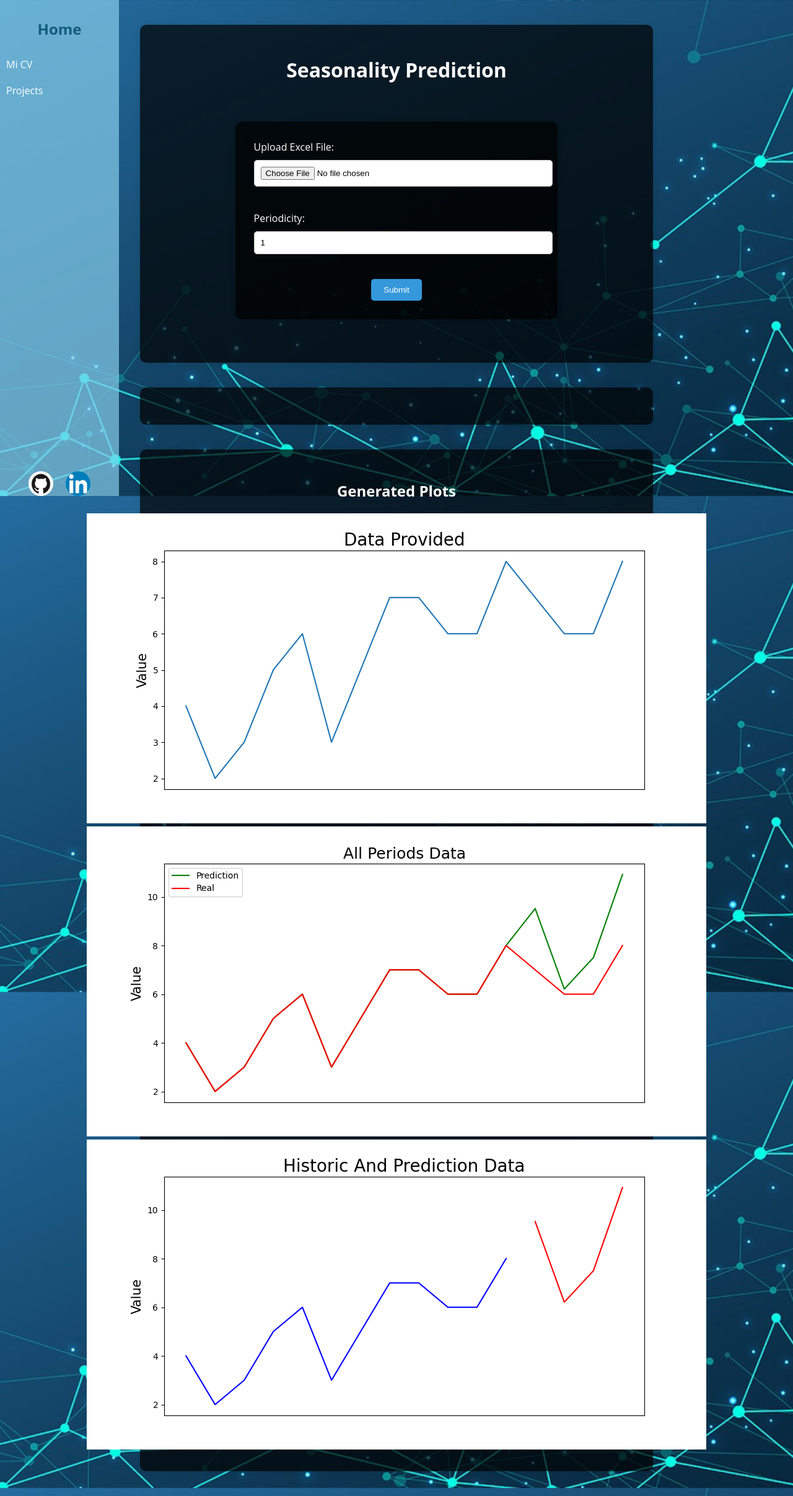
After one commit to ale-camer/personal_website, a Flask app: page /seasonality_prediction in a window 1280 px wide. The commit adds this page. Shown: the whole page at 62% size. Run offline with Flask 3, Linux system fonts and the light colour scheme.

Commit message:
solo falta acomodar los plots y el segundo proyecto estaria casi listo

```diff
--- a/app.py
+++ b/app.py
@@ -1,8 +1,16 @@
 from flask import Flask, render_template, request, redirect, url_for
+from keyphrase_extraction import procesar_archivo
+from seasonality_prediction import forecasting, generate_plots
 import os
-from keyphrase_extraction import procesar_archivo
+import pandas as pd
 
 app = Flask(__name__)
+
+UPLOAD_FOLDER = 'uploads'
+app.config['UPLOAD_FOLDER'] = UPLOAD_FOLDER
+
+if not os.path.exists(UPLOAD_FOLDER):
+    os.makedirs(UPLOAD_FOLDER)
 
 @app.route('/')
 def index():
@@ -28,5 +36,35 @@ def keyphrase_extraction_process():
         return render_template('keyphrase_extraction.html', results=results)
     return redirect(url_for('keyphrase_extraction'))
 
+@app.route('/seasonality_prediction', methods=['GET', 'POST'])
+def seasonality_prediction():
+    if request.method == 'POST':
+        file = request.files['file']
+        periodicity = int(request.form['periodicity'])
+
+        if file:
+            filename = file.filename
+            filepath = os.path.join(app.config['UPLOAD_FOLDER'], filename)
+            file.save(filepath)
+
+            # Leer el archivo Excel
+            df = pd.read_excel(filepath)
+
+            # Asegurarse de que el DataFrame tiene una columna de valores de serie temporal
+            if 'value' in df.columns:
+                serie = df['value']
+
+                # Aplicar la función de forecasting
+                forecasted_values = forecasting(serie, periodicity=periodicity)
+
+                # Generar y guardar los gráficos
+                generate_plots(serie, forecasted_values, periodicity)
+
+                # Pasar los resultados a la plantilla
+                return render_template('seasonality_prediction.html', forecast=forecasted_values, enumerate=enumerate)
+            else:
+                return "El archivo Excel no tiene una columna llamada 'value'."
+    return render_template('seasonality_prediction.html')
+
 if __name__ == '__main__':
     app.run(debug=True)
--- a/static/styles.css
+++ b/static/styles.css
@@ -305,3 +305,57 @@ body {
 .results-table tbody tr:hover {
     background-color: rgba(255, 255, 255, 0.2);
 }
+
+/* SEASONALITY PREDICTION */
+
+.file-upload-form {
+    display: flex;
+    flex-direction: column;
+    align-items: center;
+    justify-content: center;
+    margin: 40px auto;
+    width: 60%;
+    background: rgba(0, 0, 0, 0.7); /* Fondo semitransparente */
+    padding: 30px;
+    border-radius: 10px;
+    box-shadow: 0 0 10px rgba(0, 0, 0, 0.1);
+    color: white;
+}
+
+.file-upload-form .form-group {
+    width: 100%;
+    margin-bottom: 20px;
+}
+
+.file-upload-form label {
+    display: block;
+    margin-bottom: 10px;
+    color: #fff;
+}
+
+.file-upload-form input[type="file"],
+.file-upload-form input[type="number"] {
+    display: block;
+    width: 100%;
+    margin-bottom: 20px;
+    padding: 10px;
+    border-radius: 5px;
+    border: 1px solid #ccc;
+    background-color: #fff;
+    color: #000;
+}
+
+.file-upload-form .btn-primary {
+    background-color: #3498db;
+    color: white;
+    padding: 10px 20px;
+    border: none;
+    border-radius: 5px;
+    cursor: pointer;
+    transition: background-color 0.3s ease;
+}
+
+.prediction-table {
+    text-align: center;
+    padding: 10px;
+}
--- a/templates/base.html
+++ b/templates/base.html
@@ -38,7 +38,7 @@
                 <a id="projects-toggle" class="dropdown-toggle" tabindex="0" role="button" aria-expanded="false" aria-controls="projects-menu">Projects</a>
                 <ul class="dropdown-menu" id="projects-menu">
                     <li><a href="{{ url_for('keyphrase_extraction') }}">Keyphrase Extraction</a></li>
-                    <li><a href="#">Project 2</a></li>
+                    <li><a href="{{ url_for('seasonality_prediction') }}">Time Series Prediction</a></li>
                     <li><a href="#">Project 3</a></li>
                     <li><a href="#">Project 4</a></li>
                 </ul>
@@ -59,10 +59,3 @@
 </body>
 
 </html>
-
-<!--
-Keyphrase Extraction
-Topic Modelling
-Volatility Surface/Smile
-Seasonal time series forecasting
- -->
--- a/templates/keyphrase_extraction.html
+++ b/templates/keyphrase_extraction.html
@@ -14,7 +14,9 @@
         <h2>Functionality</h2>
         <p>To extract keyphrases from your text, simply upload a text file and specify the number of N-grams and results per N-gram. The tool will then analyze your text, extract the most significant keyphrases, and display them for you. You can adjust the parameters to tailor the results to your specific needs.</p>
     </div>
+</div>
 
+<div class="keyphrase-extraction-container">
     <div class="instructions">
         <h2>Instructions</h2>
         <p style="text-align: left; margin-bottom: 50px;">Please upload a text file (.txt) containing the text you want to process. If your text is in another format, such as Word (.docx), you can copy and paste it into a text file before uploading.</p>
--- /dev/null
+++ b/templates/seasonality_prediction.html
@@ -0,0 +1,54 @@
+{% extends 'base.html' %}
+
+{% block content %}
+<div class="container">
+
+    <div class="keyphrase-extraction-container">
+        <h1>Seasonality Prediction</h1>
+        <form action="{{ url_for('seasonality_prediction') }}" method="post" enctype="multipart/form-data"
+            class="file-upload-form">
+            <div class="form-group">
+                <label for="file">Upload Excel File:</label>
+                <input type="file" name="file" id="file" accept=".xlsx,.xls">
+            </div>
+            <div class="form-group">
+                <label for="periodicity">Periodicity:</label>
+                <input type="number" name="periodicity" id="periodicity" min="1" value="1">
+            </div>
+            <button type="submit" class="btn btn-primary">Submit</button>
+        </form>
+    </div>
+
+
+    <div class="keyphrase-extraction-container">
+        {% if forecast %}
+        <h2>Predictions</h2>
+        <table class="prediction-table">
+            <thead>
+                <tr>
+                    <th>Period</th>
+                    <th>Forecast</th>
+                </tr>
+            </thead>
+            <tbody>
+                {% for i, value in enumerate(forecast) %}
+                <tr>
+                    <td>{{ i + 1 }}</td>
+                    <td>{{ value }}</td>
+                </tr>
+                {% endfor %}
+            </tbody>
+        </table>
+        {% endif %}
+    </div>
+
+    <div class="keyphrase-extraction-container">
+        <h2>Generated Plots</h2>
+        <div class="plot-container">
+            <img src="{{ url_for('static', filename='temp_images/original_data.png') }}" alt="Original Data">
+            <img src="{{ url_for('static', filename='temp_images/all_periods_data.png') }}" alt="All Periods Data">
+            <img src="{{ url_for('static', filename='temp_images/historic_and_prediction_data.png') }}" alt="Historic and Prediction Data">
+        </div>
+    </div>
+</div>
+{% endblock %}
```
Also changed, not shown: seasonality_prediction.py (added, +93 -0 lines), static/temp_images/all_periods_data.png (added), static/temp_images/historic_and_prediction_data.png (added), static/temp_images/original_data.png (added), 3 other files.
